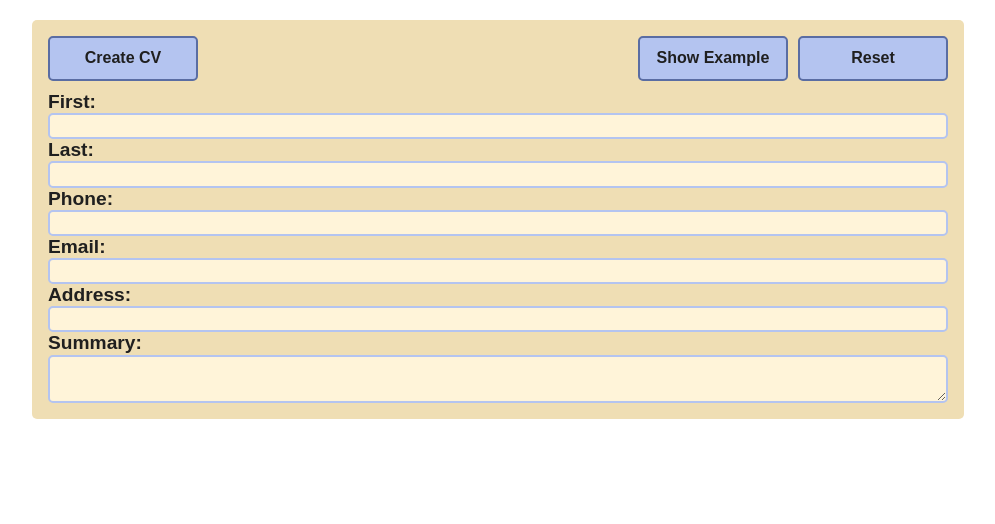
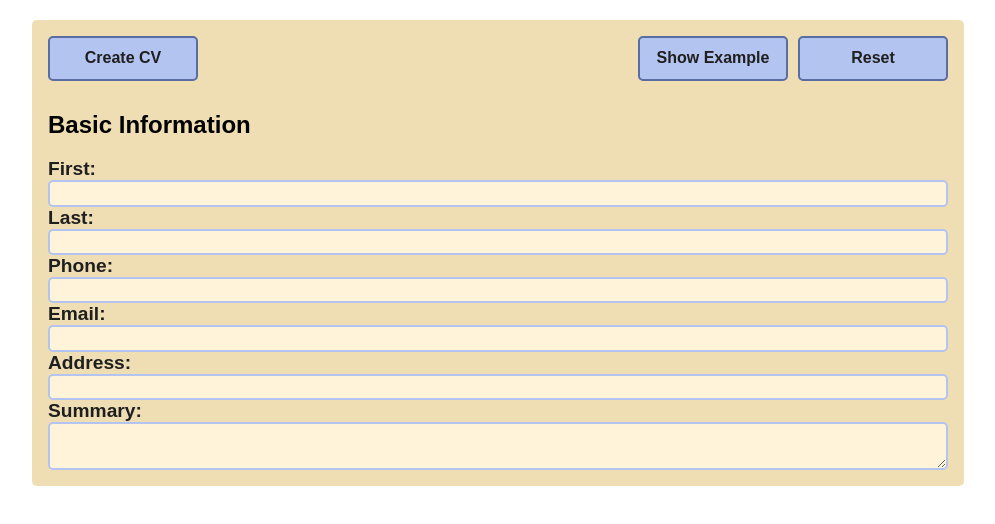
Before and after one commit to xincryptedx/cv-creator, a React (Vite) app: page / in a window 1280 px wide. Shown: the top 524 px of the page, without its empty margins (142-1137 px from the left). Built offline with nearby package versions, Linux system fonts and the light colour scheme.

Commit message:
Add a header

```diff
--- a/src/components/BasicInfo.jsx
+++ b/src/components/BasicInfo.jsx
@@ -35,6 +35,7 @@ function BasicInfo({ data, setData }) {
 
   return (
     <section className={styles.basicInfoSection}>
+      <h2>Basic Information</h2>
       <FormInput
         labelFor="firstName"
         labelText="First:"
```
